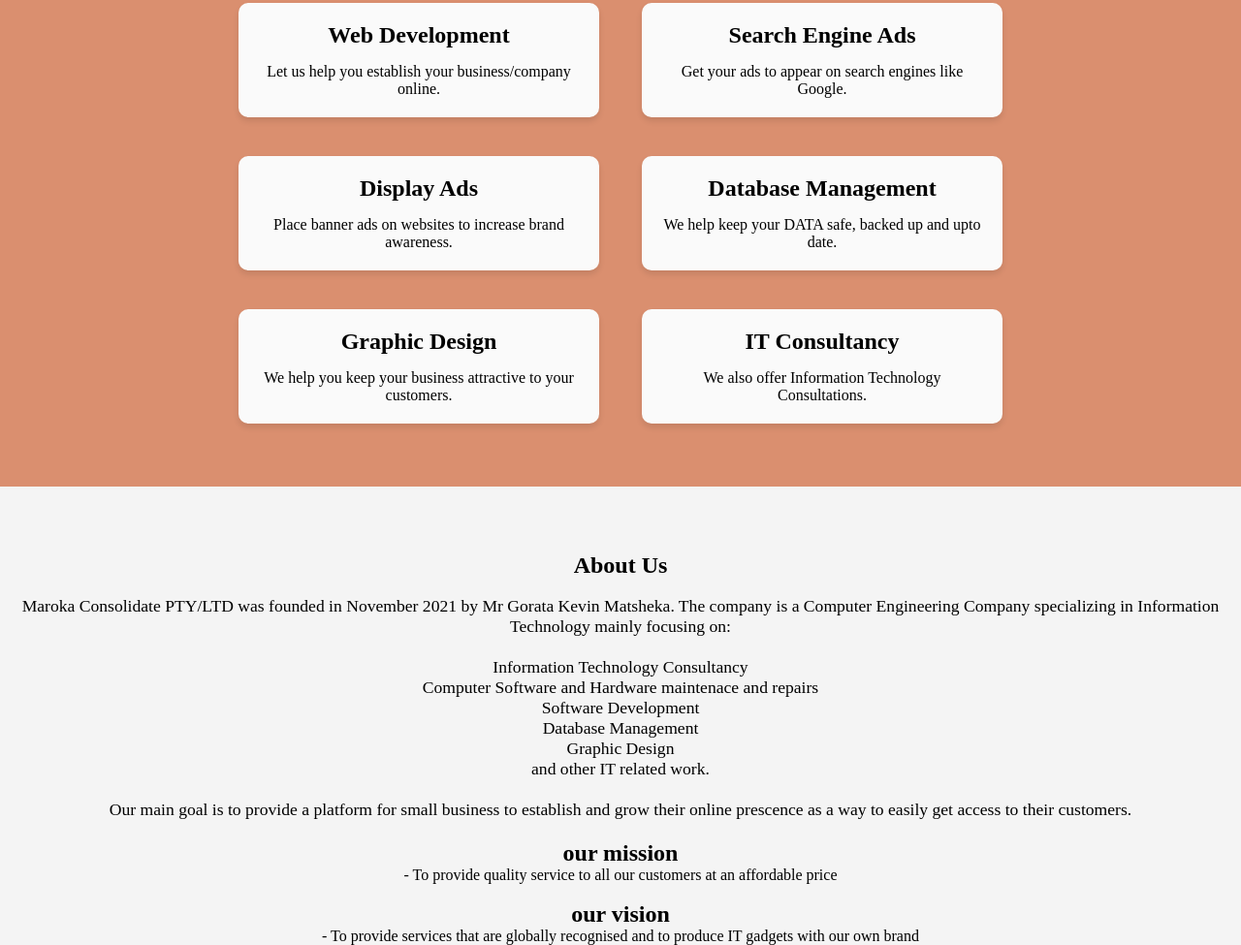
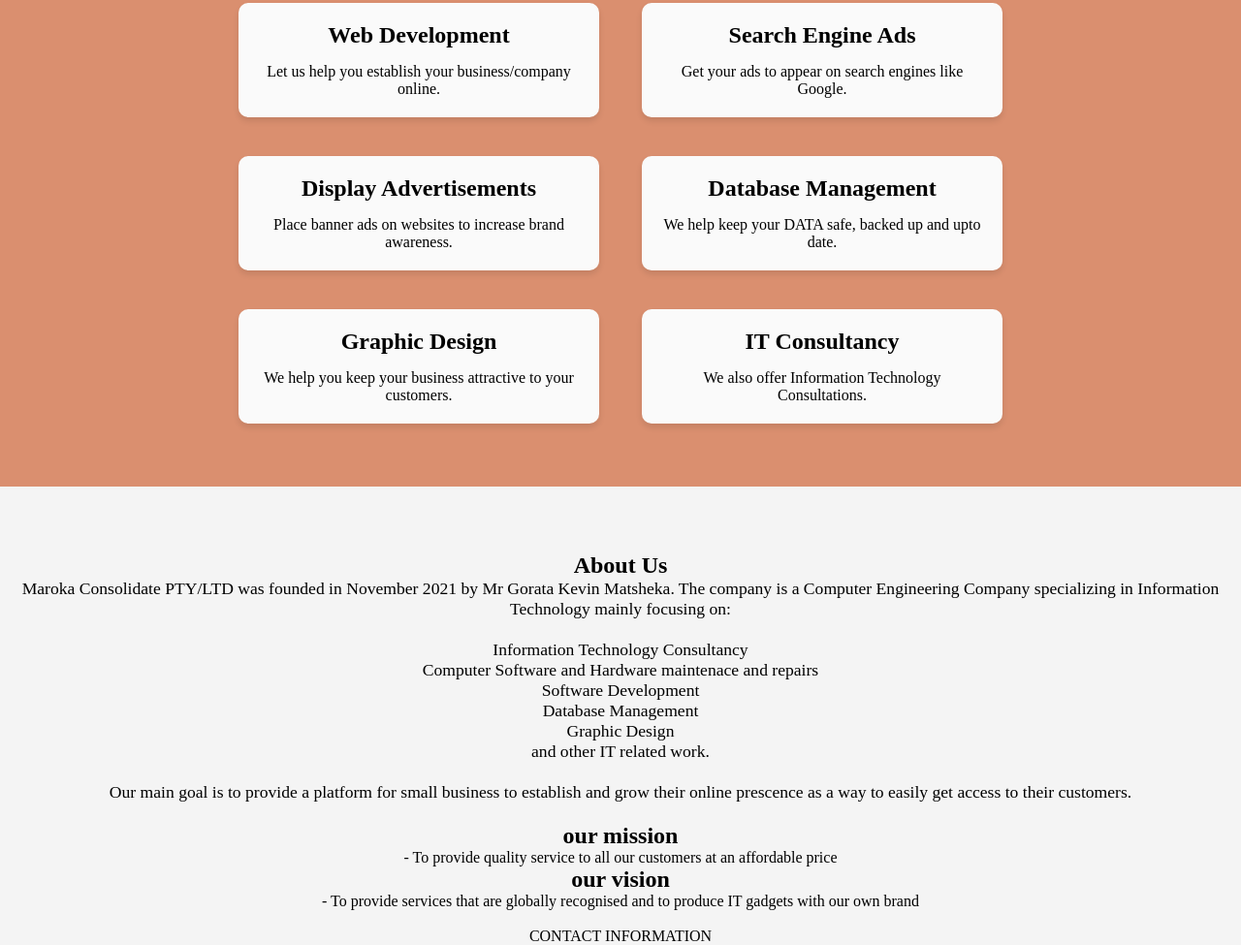
Before and after one commit to marokaconsolidate/marokaconsolidate, a plain HTML site: page index.html in a window 1280 px wide. Shown: the part 743-1718 px from the top of the page at 97% size. Drawn offline with Linux system fonts and the light colour scheme.

Commit message:
Update index.html

```diff
--- a/index.html
+++ b/index.html
@@ -46,7 +46,7 @@
             <p>Get your ads to appear on search engines like Google.</p>
         </div>
         <div class="service-card">
-            <h3>Display Ads</h3>
+            <h3>Display Advertisements</h3>
             <p>Place banner ads on websites to increase brand awareness.</p>
         </div>
         <div class="service-card">
@@ -65,8 +65,8 @@
 
     <!-- About Section -->
     <section id="about" class="about">
-        <br><h2>About Us</h2><br>
-        <p>Maroka Consolidate PTY/LTD was founded in November 2021 by Mr Gorata Kevin Matsheka. The company is a Computer Engineering Company specializing in Information Technology mainly focusing on:<br><br>Information Technology Consultancy<br>Computer Software and Hardware maintenace and repairs<br>Software Development<br>Database Management<br>Graphic Design<br>and other IT related work.<br><br>Our main goal is to provide a platform for small business to establish and grow their online prescence as a way to easily get access to their customers.<br><br><h2>our mission</h2> - To provide quality service to all our customers at an affordable price<br><br><h2>our vision</h2> - To provide services that are globally recognised and to produce IT gadgets with our own brand<br> <br>CONTACT INFORMATION<br>Call / WhatsApp: +267 75 459 395 / +267 75 724 759<br>Email: marokaconsolidate@gmail.com<br>Office Address: Jerusalema Ward<br> Moshupa, Botswana</p>
+        <br><h2>About Us</h2>
+        <p>Maroka Consolidate PTY/LTD was founded in November 2021 by Mr Gorata Kevin Matsheka. The company is a Computer Engineering Company specializing in Information Technology mainly focusing on:<br><br>Information Technology Consultancy<br>Computer Software and Hardware maintenace and repairs<br>Software Development<br>Database Management<br>Graphic Design<br>and other IT related work.<br><br>Our main goal is to provide a platform for small business to establish and grow their online prescence as a way to easily get access to their customers.<br><br><h2>our mission</h2> - To provide quality service to all our customers at an affordable price<br><h2>our vision</h2> - To provide services that are globally recognised and to produce IT gadgets with our own brand<br> <br>CONTACT INFORMATION<br>Call / WhatsApp: +267 75 459 395 / +267 75 724 759<br>Email: marokaconsolidate@gmail.com<br>Office Address: Jerusalema Ward<br> Moshupa, Botswana</p>
     </section>
 
     <!-- Contact Section -->
```
